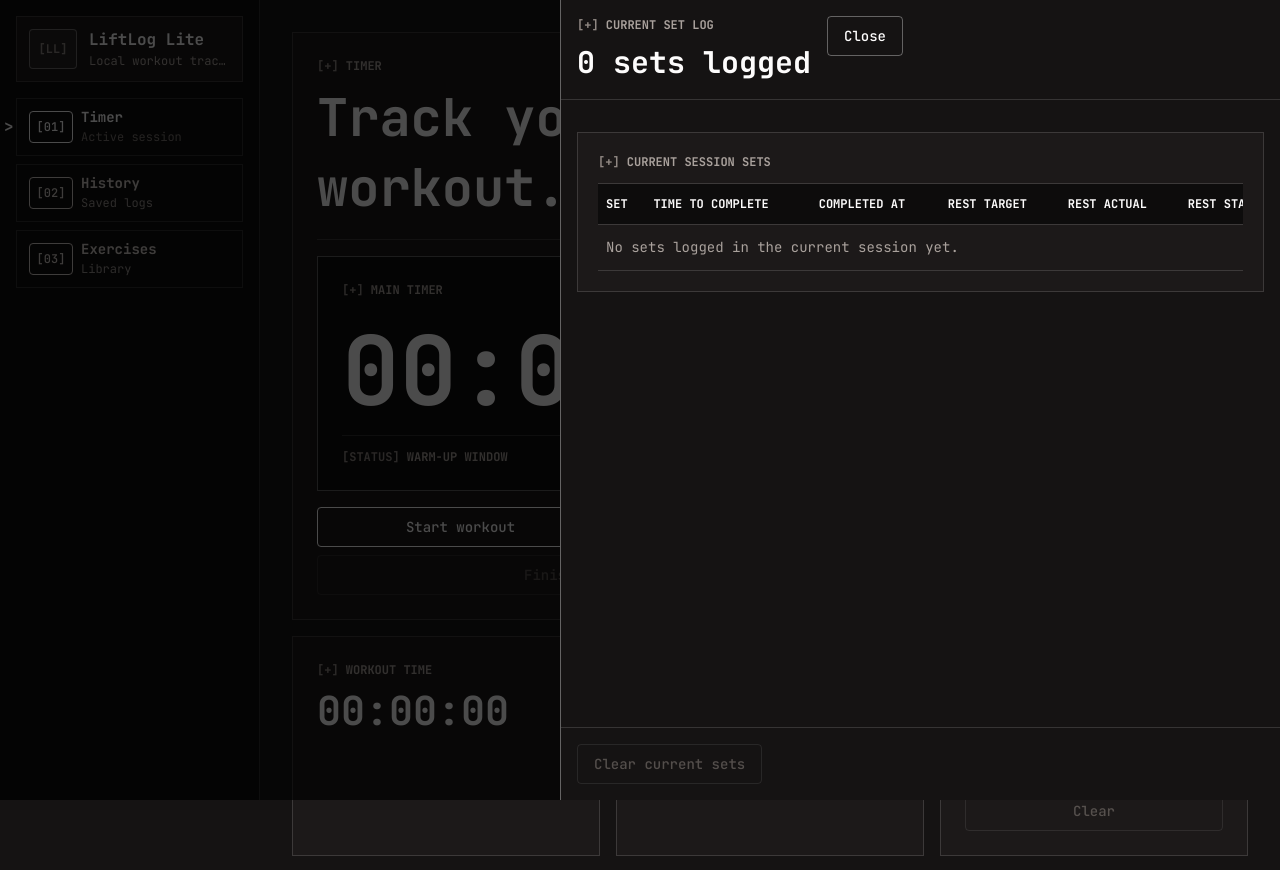
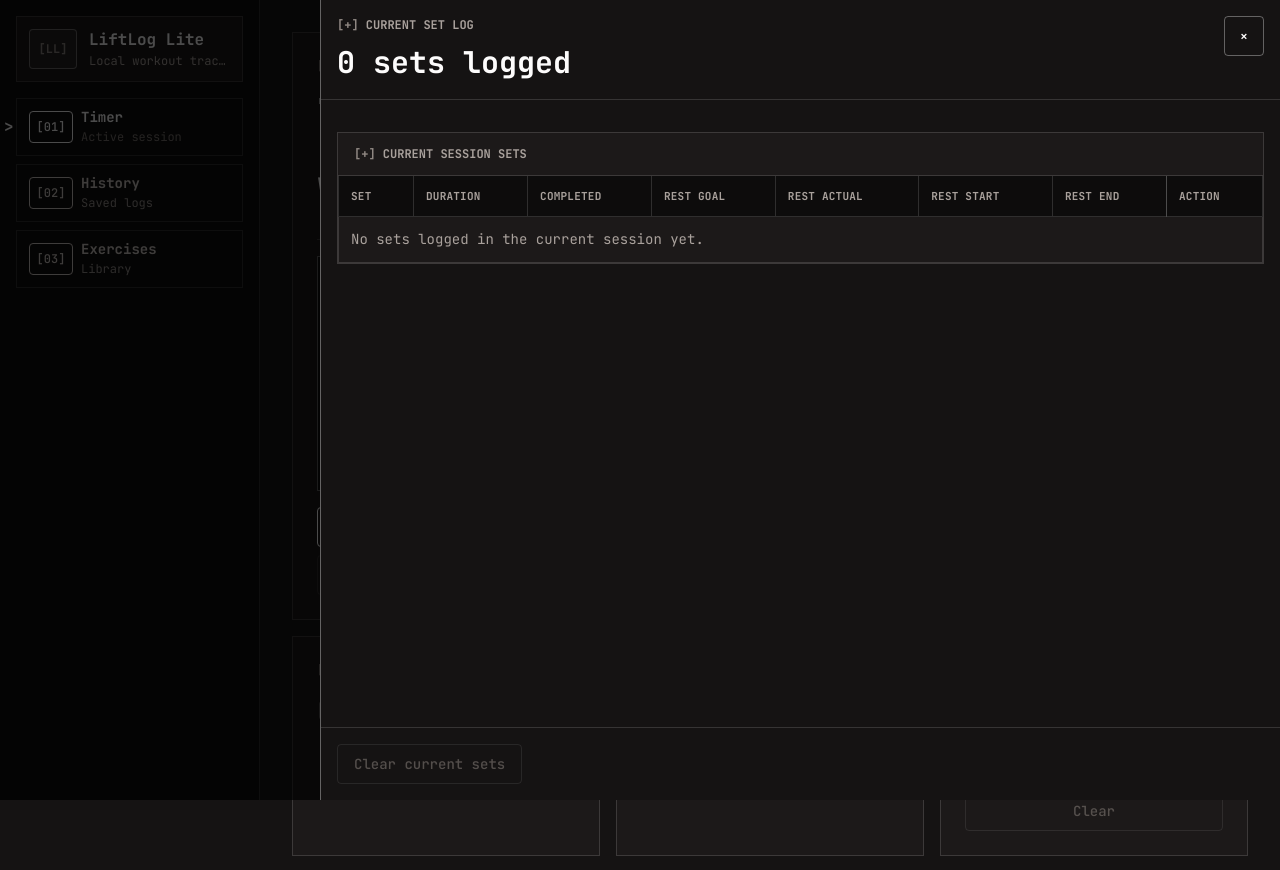
Before and after one commit to TommyMoonn/workout-session-tracker, a React (Vite) app: page /timer in a window 1280 px wide. Both pictures are taken after a click on the button "Open log". Shown: the top 870 px of the page. Built offline with nearby package versions, Linux system fonts and the light colour scheme.

Commit message:
style: improve set log drawer and table styling

```diff
--- a/src/components/session/SetTable.jsx
+++ b/src/components/session/SetTable.jsx
@@ -7,14 +7,14 @@ export function SetTable({ sets, emptyText, onDeleteSet }) {
     <table className={ui.table}>
       <thead>
         <tr>
-          <th>Set</th>
-          <th>Time to complete</th>
-          <th>Completed at</th>
-          <th>Rest target</th>
+          <th className={ui.tableSetCell}>Set</th>
+          <th>Duration</th>
+          <th>Completed</th>
+          <th>Rest goal</th>
           <th>Rest actual</th>
           <th>Rest start</th>
           <th>Rest end</th>
-          <th>Action</th>
+          <th className={ui.tableActionHeader}>Action</th>
         </tr>
       </thead>
       <tbody>
@@ -25,15 +25,15 @@ export function SetTable({ sets, emptyText, onDeleteSet }) {
         ) : (
           sets.map((set) => (
             <tr key={set.id}>
-              <td>Set {set.setNumber}</td>
-              <td>{formatClock(set.timeToCompleteSetSeconds ?? 0)}</td>
-              <td>{formatClock(set.completedAtSessionSeconds ?? 0)}</td>
-              <td>{formatClock(set.restTargetSeconds ?? 0)}</td>
-              <td>{set.restActualSeconds == null ? "—" : formatClock(set.restActualSeconds)}</td>
-              <td>{formatClock(set.restStartedAtSessionSeconds ?? 0)}</td>
-              <td>{set.restEndedAtSessionSeconds == null ? "—" : formatClock(set.restEndedAtSessionSeconds)}</td>
-              <td>
-                <Button variant="soft" onClick={() => onDeleteSet(set.id)}>Delete</Button>
+              <td className={ui.tableSetCell}>Set {set.setNumber}</td>
+              <td className={ui.tableTimeCell}>{formatClock(set.timeToCompleteSetSeconds ?? 0)}</td>
+              <td className={ui.tableTimeCell}>{formatClock(set.completedAtSessionSeconds ?? 0)}</td>
+              <td className={ui.tableTimeCell}>{formatClock(set.restTargetSeconds ?? 0)}</td>
+              <td className={ui.tableTimeCell}>{set.restActualSeconds == null ? "—" : formatClock(set.restActualSeconds)}</td>
+              <td className={ui.tableTimeCell}>{formatClock(set.restStartedAtSessionSeconds ?? 0)}</td>
+              <td className={ui.tableTimeCell}>{set.restEndedAtSessionSeconds == null ? "—" : formatClock(set.restEndedAtSessionSeconds)}</td>
+              <td className={ui.tableActionCell}>
+                <Button variant="soft" className={ui.tableActionButton} onClick={() => onDeleteSet(set.id)}>Delete</Button>
               </td>
             </tr>
           ))
--- a/src/features/timer/components/SetLogDrawer.jsx
+++ b/src/features/timer/components/SetLogDrawer.jsx
@@ -8,13 +8,11 @@ export function SetLogDrawer({ setLogs, onClose, onClear, onDeleteSet }) {
       <div className={ui.overlay} onMouseDown={onClose} />
       <aside className={ui.drawerPanel} onMouseDown={(event) => event.stopPropagation()}>
         <div className={ui.drawerHeader}>
-          <div className={ui.rowBetween}>
-            <div>
-              <p className={ui.labelMarker}>Current set log</p>
-              <h2 className={ui.sectionTitle}>{setLogs.length} sets logged</h2>
-            </div>
-            <Button variant="soft" onClick={onClose}>Close</Button>
+          <div>
+            <p className={ui.labelMarker}>Current set log</p>
+            <h2 className={ui.sectionTitle}>{setLogs.length} sets logged</h2>
           </div>
+          <Button variant="soft" className={ui.drawerClose} onClick={onClose} aria-label="Close set log">×</Button>
         </div>
         <div className={ui.drawerBody}>
           <div className={ui.tablePanel}>
--- a/src/styles/dataDisplay.js
+++ b/src/styles/dataDisplay.js
@@ -23,11 +23,16 @@ export const dataDisplayStyles = {
   ratingPill: "grid min-h-9 grid-cols-[minmax(0,1fr)_auto] items-center gap-3 rounded-[4px] border border-[var(--oc-hairline)] bg-[var(--oc-surface)] px-3 py-1.5 text-xs uppercase leading-normal text-[var(--oc-muted)]",
   ratingLabel: "truncate font-bold",
   ratingValue: "shrink-0 font-bold text-[var(--oc-ink)]",
-  tablePanel: "mt-4 overflow-hidden border border-[var(--oc-hairline)] bg-[var(--oc-surface)] p-5 text-[var(--oc-ink)] max-[760px]:p-4",
-  tableTitle: "pb-3 text-xs font-bold uppercase leading-normal text-[var(--oc-muted)]",
-  tableTitleMarked: "pb-3 text-xs font-bold uppercase leading-normal text-[var(--oc-muted)] oc-plus-before",
-  tableScroll: "max-h-[460px] overflow-auto border-t border-[var(--oc-hairline)] max-[760px]:max-h-[300px]",
-  table: "w-full min-w-[860px] border-collapse text-sm leading-normal text-[var(--oc-body)] [&_td]:border-b [&_td]:border-[var(--oc-hairline)] [&_td]:px-2 [&_td]:py-3 [&_td]:text-left [&_td]:align-middle [&_th]:sticky [&_th]:top-0 [&_th]:z-[1] [&_th]:border-b [&_th]:border-[var(--oc-hairline)] [&_th]:bg-[var(--oc-canvas-deep)] [&_th]:px-2 [&_th]:py-3 [&_th]:text-left [&_th]:align-middle [&_th]:text-xs [&_th]:font-bold [&_th]:uppercase [&_th]:text-[var(--oc-ink)] [&_tbody_tr:nth-child(even)]:bg-white/[0.02]",
+  tablePanel: "mt-4 overflow-hidden border border-[var(--oc-hairline)] bg-[var(--oc-surface)] text-[var(--oc-ink)]",
+  tableTitle: "px-4 py-3 text-xs font-bold uppercase leading-normal text-[var(--oc-muted)]",
+  tableTitleMarked: "px-4 py-3 text-xs font-bold uppercase leading-normal text-[var(--oc-muted)] oc-plus-before",
+  tableScroll: "max-h-[520px] overflow-auto border-t border-[var(--oc-hairline)] max-[760px]:max-h-[360px]",
+  table: "w-full min-w-[820px] border-separate border-spacing-0 text-sm leading-normal text-[var(--oc-body)] [&_td]:border-b [&_td]:border-r [&_td]:border-[var(--oc-hairline)] [&_td]:bg-[var(--oc-surface)] [&_td]:px-3 [&_td]:py-3 [&_td]:text-left [&_td]:align-middle [&_td:first-child]:border-l [&_th]:sticky [&_th]:top-0 [&_th]:z-[2] [&_th]:border-b [&_th]:border-r [&_th]:border-[var(--oc-hairline)] [&_th]:bg-[var(--oc-canvas-deep)] [&_th]:px-3 [&_th]:py-3 [&_th]:text-left [&_th]:align-middle [&_th]:text-[11px] [&_th]:font-bold [&_th]:uppercase [&_th]:tracking-[0.02em] [&_th]:text-[var(--oc-muted)] [&_th:first-child]:border-l [&_tbody_tr:nth-child(even)_td]:bg-white/[0.025] [&_tbody_tr:hover_td]:bg-white/[0.04]",
+  tableSetCell: "w-[76px] whitespace-nowrap font-bold text-[var(--oc-ink)]",
+  tableTimeCell: "whitespace-nowrap tabular-nums",
+  tableActionHeader: "sticky right-0 z-[3] w-[96px] bg-[var(--oc-canvas-deep)] shadow-[-1px_0_0_var(--oc-hairline)]",
+  tableActionCell: "sticky right-0 z-[1] w-[96px] bg-[var(--oc-surface)] shadow-[-1px_0_0_var(--oc-hairline)]",
+  tableActionButton: "min-h-8 px-3 py-0 text-xs leading-[2]",
   emptyState: "border border-[var(--oc-hairline)] bg-[var(--oc-surface-soft)] p-6 text-[var(--oc-muted)] max-[760px]:p-4",
   emptyMarked: "border border-[var(--oc-hairline)] bg-[var(--oc-surface-soft)] p-6 text-[var(--oc-muted)] oc-empty-before max-[760px]:p-4",
   emptyTableCell: "text-center text-[var(--oc-muted)]",
--- a/src/styles/overlays.js
+++ b/src/styles/overlays.js
@@ -1,7 +1,8 @@
 export const overlayStyles = {
   overlay: "fixed inset-0 z-[60] bg-black/70 motion-safe:animate-[overlayIn_var(--transition-base)_both]",
-  drawerPanel: "fixed right-0 top-0 z-[70] flex h-screen w-[min(720px,100%)] flex-col border-l border-[var(--oc-hairline-strong)] bg-[var(--oc-canvas)] p-0 text-[var(--oc-ink)] motion-safe:animate-[drawerIn_var(--transition-base)_both] max-[760px]:border-l-0",
-  drawerHeader: "flex items-start justify-between gap-4 border-b border-[var(--oc-hairline)] p-4 max-[760px]:flex-col max-[760px]:items-stretch max-[760px]:p-3",
+  drawerPanel: "fixed right-0 top-0 z-[70] flex h-screen w-[min(960px,100%)] flex-col border-l border-[var(--oc-hairline-strong)] bg-[var(--oc-canvas)] p-0 text-[var(--oc-ink)] motion-safe:animate-[drawerIn_var(--transition-base)_both] max-[760px]:border-l-0",
+  drawerHeader: "relative border-b border-[var(--oc-hairline)] p-4 pr-16 max-[760px]:p-3 max-[760px]:pr-14",
+  drawerClose: "absolute right-4 top-4 h-10 w-10 p-0 text-base leading-none max-[760px]:right-3 max-[760px]:top-3",
   drawerBody: "flex-1 overflow-auto p-4 max-[760px]:p-3",
   drawerFooter: "flex items-start justify-between gap-4 border-t border-[var(--oc-hairline)] p-4 max-[760px]:flex-col max-[760px]:items-stretch max-[760px]:p-3",
   modalOverlay: "fixed inset-0 z-[60] grid place-items-center bg-black/70 p-4 motion-safe:animate-[overlayIn_var(--transition-base)_both]",
```
